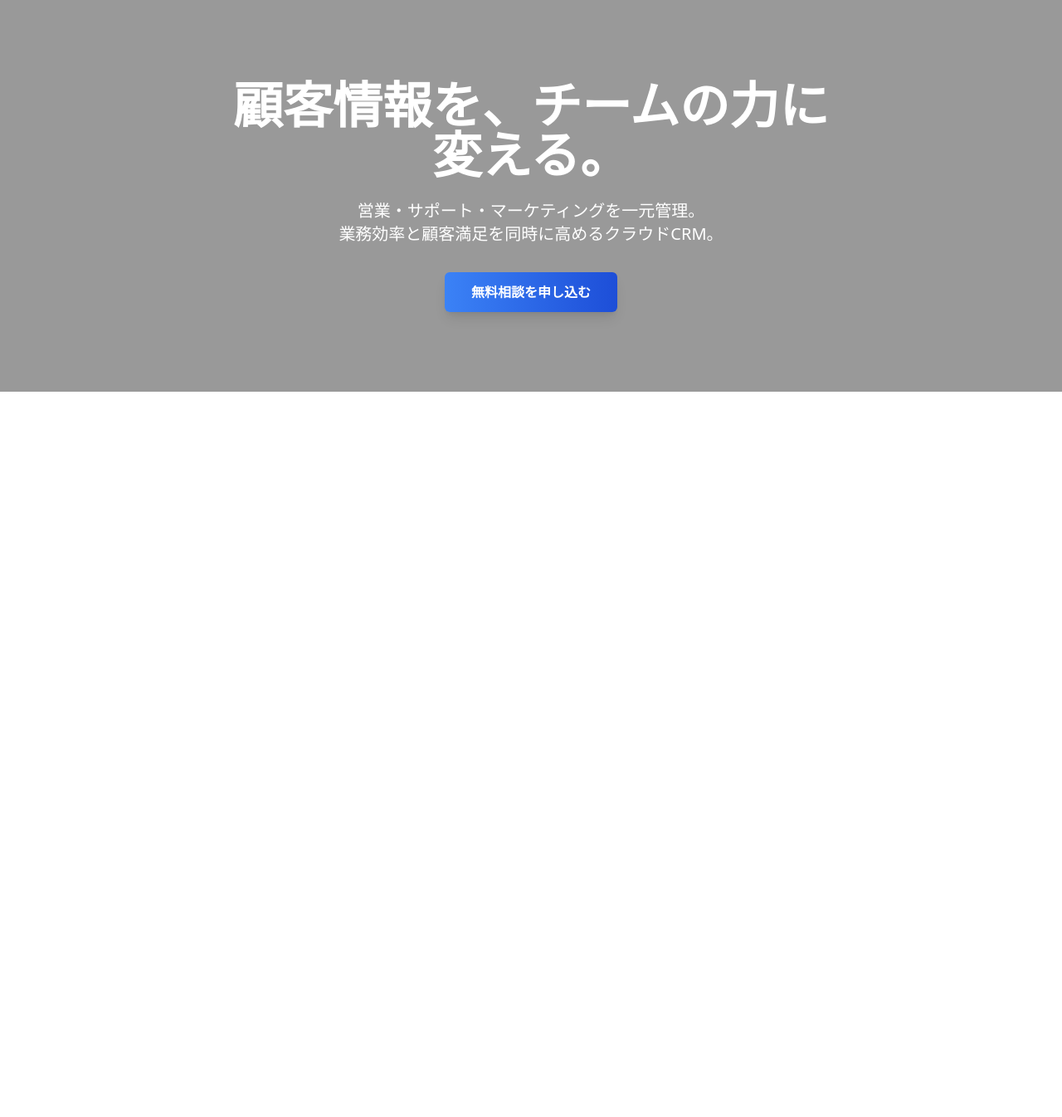
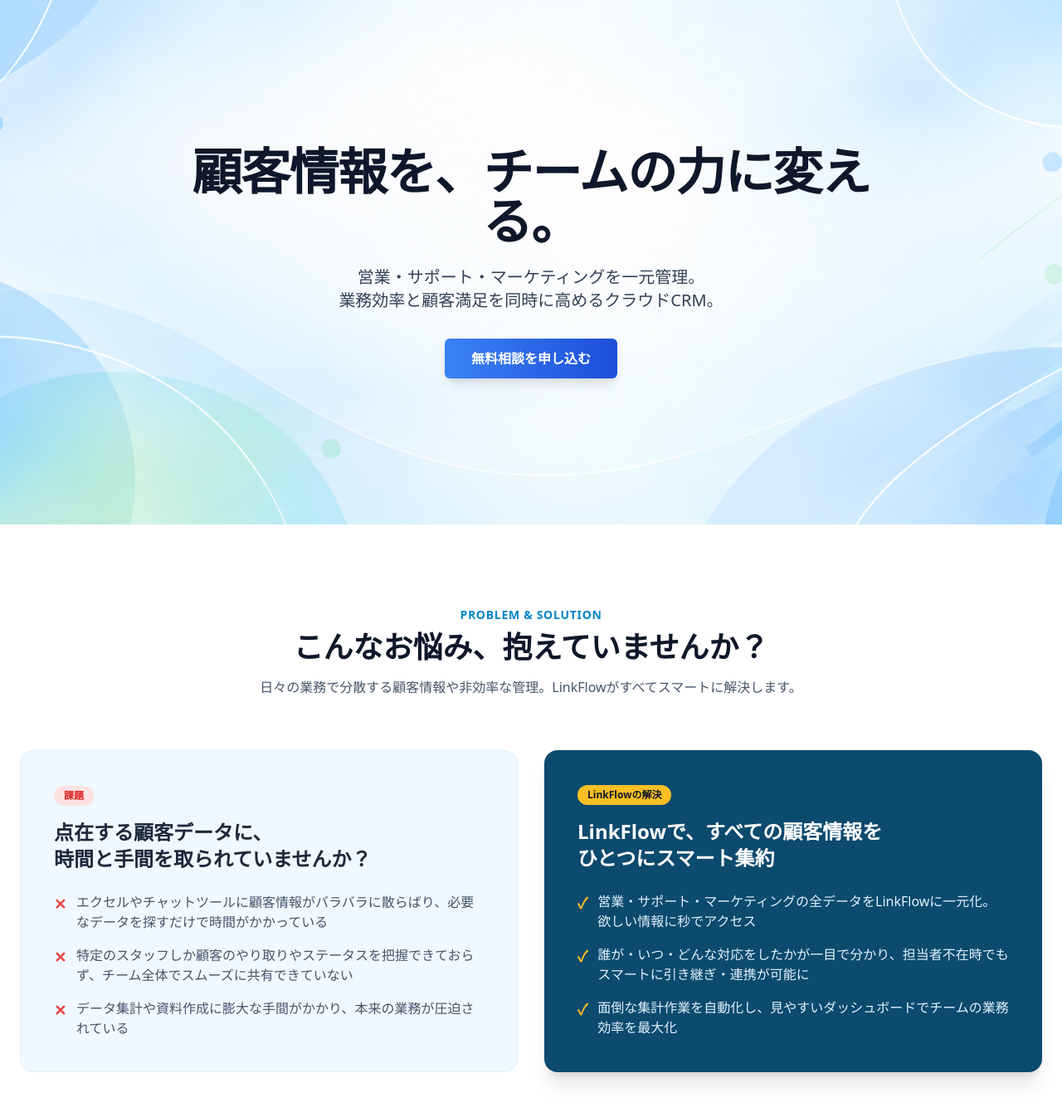
Before and after one commit to nakanishi-web/linkflow-corporate-site, a Next.js app: page / in a window 1280 px wide. Shown: the top 1346 px of the page at 83% size. Before the commit the page ends 800 px from the top, so only its background shows below. Built offline with nearby package versions, Linux system fonts and the light colour scheme.

Commit message:
TOPページ背景画像設定・課題と解決策セクションを追加

```diff
--- a/app/page.tsx
+++ b/app/page.tsx
@@ -1,9 +1,11 @@
 import HeroSection from "@/app/sections/HeroSection";
+import ProblemSolutionSection from "@/app/sections/ProblemSolutionSection";
 
 export default function Home() {
   return (
     <main>
       <HeroSection />
+      <ProblemSolutionSection />
     </main>
   );
 }
--- a/app/sections/HeroSection.tsx
+++ b/app/sections/HeroSection.tsx
@@ -2,16 +2,19 @@
 
 export default function HeroSection() {
   return (
-    <section className="relative bg-[url('/hero-bg.png')] bg-cover bg-center text-white py-24">
-      <div className="absolute inset-0 bg-black/40"></div>
+    <section
+      className="relative bg-cover bg-center text-slate-900 py-32 md:py-44"
+      style={{ backgroundImage: "url('/images/backgrounds/bg1.png')" }}
+    >
+      {/* ※明るい画像のため、黒いオーバーレイ（幕）は外しています */}
 
-      <div className="relative max-w-3xl mx-auto px-6 text-center">
-        <h1 className="text-4xl md:text-6xl font-bold mb-6">
+      <div className="relative max-w-4xl mx-auto px-6 text-center">
+        <h1 className="text-4xl md:text-6xl font-bold mb-6 tracking-tight">
           顧客情報を、チームの力に変える。
         </h1>
 
-        <p className="text-lg md:text-xl mb-8">
-          営業・サポート・マーケティングを一元管理。<br />
+        <p className="text-lg md:text-xl mb-8 text-slate-700">
+          営業・サポート・マーケティングを一元管理。 <br />
           業務効率と顧客満足を同時に高めるクラウドCRM。
         </p>
 
--- a/app/sections/ProblemSolutionSection.tsx
+++ b/app/sections/ProblemSolutionSection.tsx
@@ -0,0 +1,83 @@
+import React from 'react';
+
+export default function ProblemSolutionSection() {
+  return (
+    <section className="py-24 bg-white text-slate-900">
+      <div className="max-w-7xl mx-auto px-6">
+
+        {/* セクションの見出し */}
+        <div className="text-center mb-16">
+          <span className="text-sky-600 font-bold text-sm tracking-wider uppercase">
+            Problem & Solution
+          </span>
+          <h2 className="text-3xl md:text-4xl font-bold mt-2">
+            こんなお悩み、抱えていませんか？
+          </h2>
+          <p className="text-slate-600 mt-4 max-w-2xl mx-auto">
+            日々の業務で分散する顧客情報や非効率な管理。LinkFlowがすべてスマートに解決します。
+          </p>
+        </div>
+
+        {/* 課題と解決の2カラムレイアウト */}
+        <div className="grid grid-cols-1 md:grid-cols-2 gap-8 items-stretch">
+
+          {/* 左側：課題（Problem） */}
+          <div className="bg-sky-50 p-8 md:p-10 rounded-2xl border border-sky-100 flex flex-col justify-between">
+            <div>
+              <span className="inline-block bg-red-100 text-red-600 text-xs font-bold px-3 py-1 rounded-full mb-4">
+                課題
+              </span>
+              <h3 className="text-xl md:text-2xl font-bold mb-6 text-slate-800 leading-snug">
+                点在する顧客データに、<br />
+                時間と手間を取られていませんか？
+              </h3>
+              <ul className="space-y-4 text-slate-600 text-sm md:text-base">
+                <li className="flex items-start">
+                  <span className="text-red-500 font-bold mr-3 text-lg">✕</span>
+                  <span>エクセルやチャットツールに顧客情報がバラバラに散らばり、必要なデータを探すだけで時間がかかっている</span>
+                </li>
+                <li className="flex items-start">
+                  <span className="text-red-500 font-bold mr-3 text-lg">✕</span>
+                  <span>特定のスタッフしか顧客のやり取りやステータスを把握できておらず、チーム全体でスムーズに共有できていない</span>
+                </li>
+                <li className="flex items-start">
+                  <span className="text-red-500 font-bold mr-3 text-lg">✕</span>
+                  <span>データ集計や資料作成に膨大な手間がかかり、本来の業務が圧迫されている</span>
+                </li>
+              </ul>
+            </div>
+          </div>
+
+          {/* 右側：解決（Solution） */}
+          <div className="bg-sky-900 text-white p-8 md:p-10 rounded-2xl shadow-xl flex flex-col justify-between">
+            <div>
+              <span className="inline-block bg-amber-400 text-slate-900 text-xs font-bold px-3 py-1 rounded-full mb-4">
+                LinkFlowの解決
+              </span>
+              <h3 className="text-xl md:text-2xl font-bold mb-6 text-white leading-snug">
+                LinkFlowで、すべての顧客情報を<br />
+                ひとつにスマート集約
+              </h3>
+              <ul className="space-y-4 text-sky-100 text-sm md:text-base">
+                <li className="flex items-start">
+                  <span className="text-amber-400 font-bold mr-3 text-lg">✓</span>
+                  <span>営業・サポート・マーケティングの全データをLinkFlowに一元化。欲しい情報に秒でアクセス</span>
+                </li>
+                <li className="flex items-start">
+                  <span className="text-amber-400 font-bold mr-3 text-lg">✓</span>
+                  <span>誰が・いつ・どんな対応をしたかが一目で分かり、担当者不在時でもスマートに引き継ぎ・連携が可能に</span>
+                </li>
+                <li className="flex items-start">
+                  <span className="text-amber-400 font-bold mr-3 text-lg">✓</span>
+                  <span>面倒な集計作業を自動化し、見やすいダッシュボードでチームの業務効率を最大化</span>
+                </li>
+              </ul>
+            </div>
+          </div>
+
+        </div>
+
+      </div>
+    </section>
+  );
+}
--- a/components/Hero.tsx
+++ /dev/null
@@ -1,24 +0,0 @@
-import CTAButton from "@/app/components/CTAButton";
-
-export default function HeroSection() {
-  return (
-    <section className="relative bg-[url('/hero-bg.png')] bg-cover bg-center text-white py-24">
-      {/* 背景オーバーレイ */}
-      <div className="absolute inset-0 bg-black/40"></div>
-
-      {/* コンテンツ */}
-      <div className="relative max-w-3xl mx-auto px-6 text-center">
-        <h1 className="text-4xl md:text-6xl font-bold mb-6">
-          顧客情報を、チームの力に変える。
-        </h1>
-
-        <p className="text-lg md:text-xl mb-8">
-          営業・サポート・マーケティングを一元管理。<br />
-          業務効率と顧客満足を同時に高めるクラウドCRM。
-        </p>
-
-        <CTAButton />
-      </div>
-    </section>
-  );
-}
```
Also changed, not shown: 1 other file (tests, documents, lock files or other folders).
